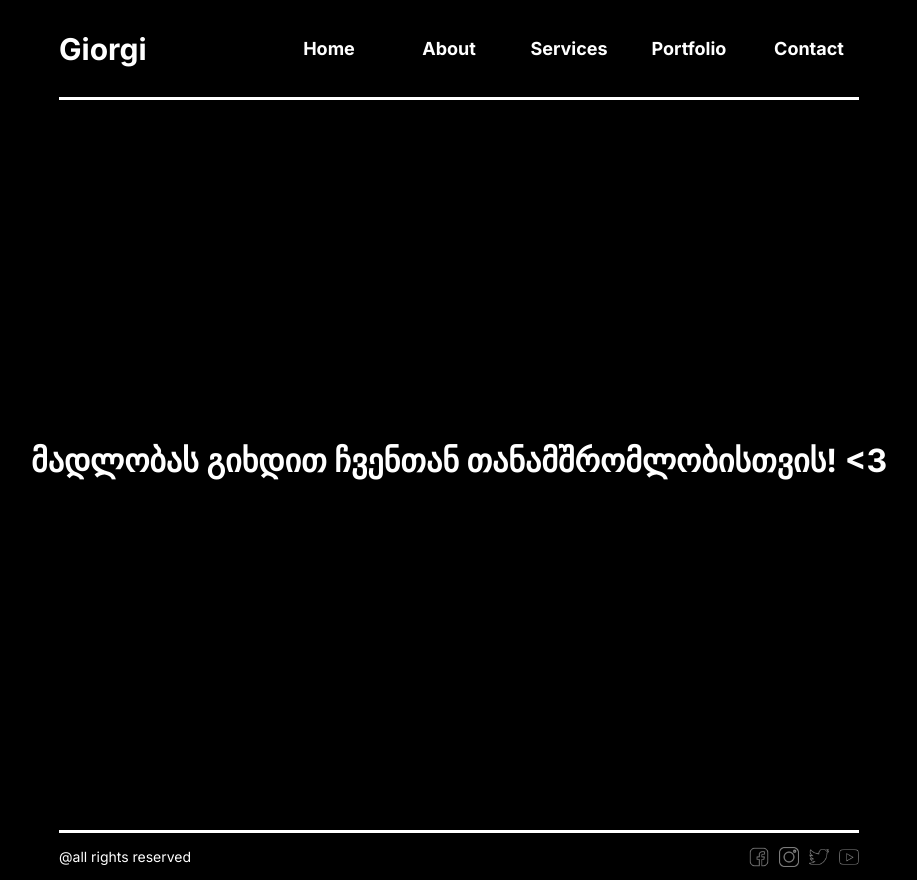
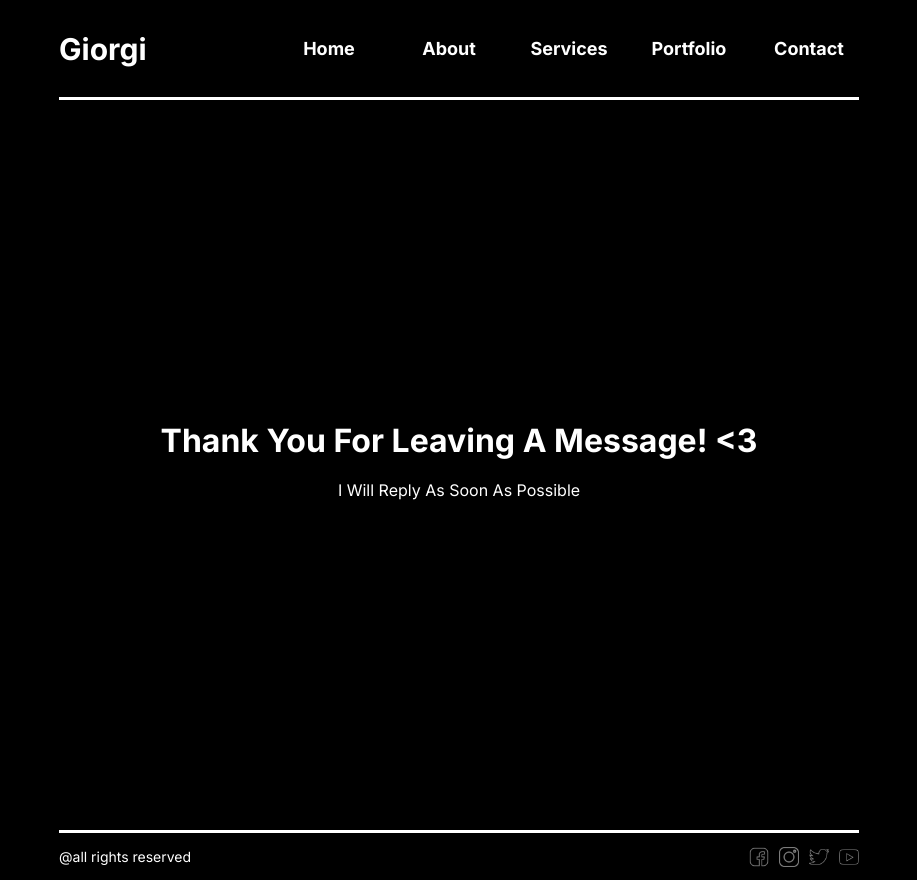
Before and after one commit to RyuKam1/portfolio-website, a Next.js app: page /thanks in a window 1280 px wide. Shown: the whole page, without its empty margins (181-1098 px from the left). Built offline with nearby package versions, Linux system fonts and the light colour scheme; no server answers.

Commit message:
small update

```diff
--- a/src/app/contact/page.jsx
+++ b/src/app/contact/page.jsx
@@ -47,7 +47,6 @@ function Contact() {
           <input
             type="tel"
             placeholder="Phone Number (optional)"
-            pattern="[0-9]{3}-[0-9]{2}-[0-9]{3}"
             onChange={(event) => setPhoneInput(event.target.value)}
           />
           <textarea
--- a/src/app/thanks/page.jsx
+++ b/src/app/thanks/page.jsx
@@ -32,9 +32,9 @@ const page = async ({ params, searchParams }) => {
 
   return (
     <div className={styles.container}>
-      <h1 className={styles.title}>
-        მადლობას გიხდით ჩვენთან თანამშრომლობისთვის! {"<3"}
-      </h1>
+      <h1 className={styles.title}>Thank You For Leaving A Message! {"<3"}</h1>
+      <br />
+      <p>I Will Reply As Soon As Possible</p>
     </div>
   );
 };
--- a/src/app/thanks/page.module.css
+++ b/src/app/thanks/page.module.css
@@ -3,6 +3,7 @@
   justify-content: center;
   align-items: center;
   height: 90vh;
+  flex-direction: column;
 }
 
 .title {
```
